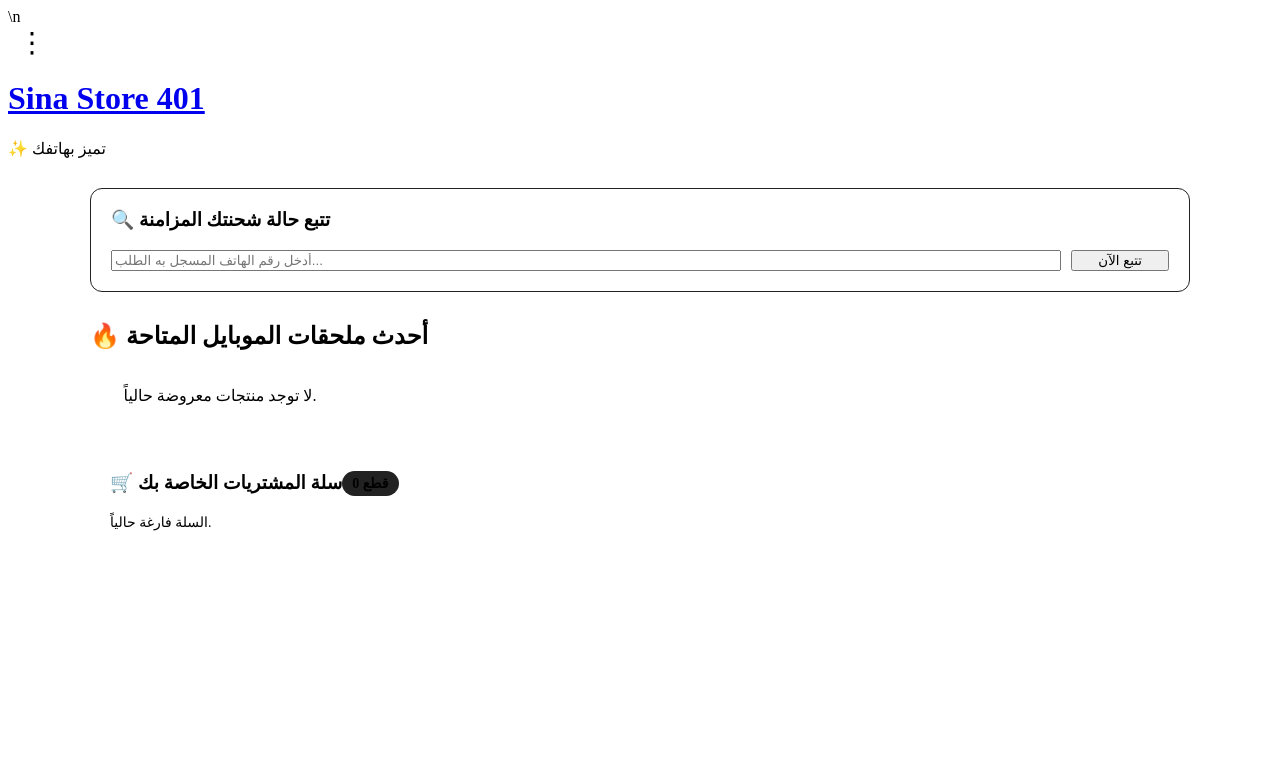
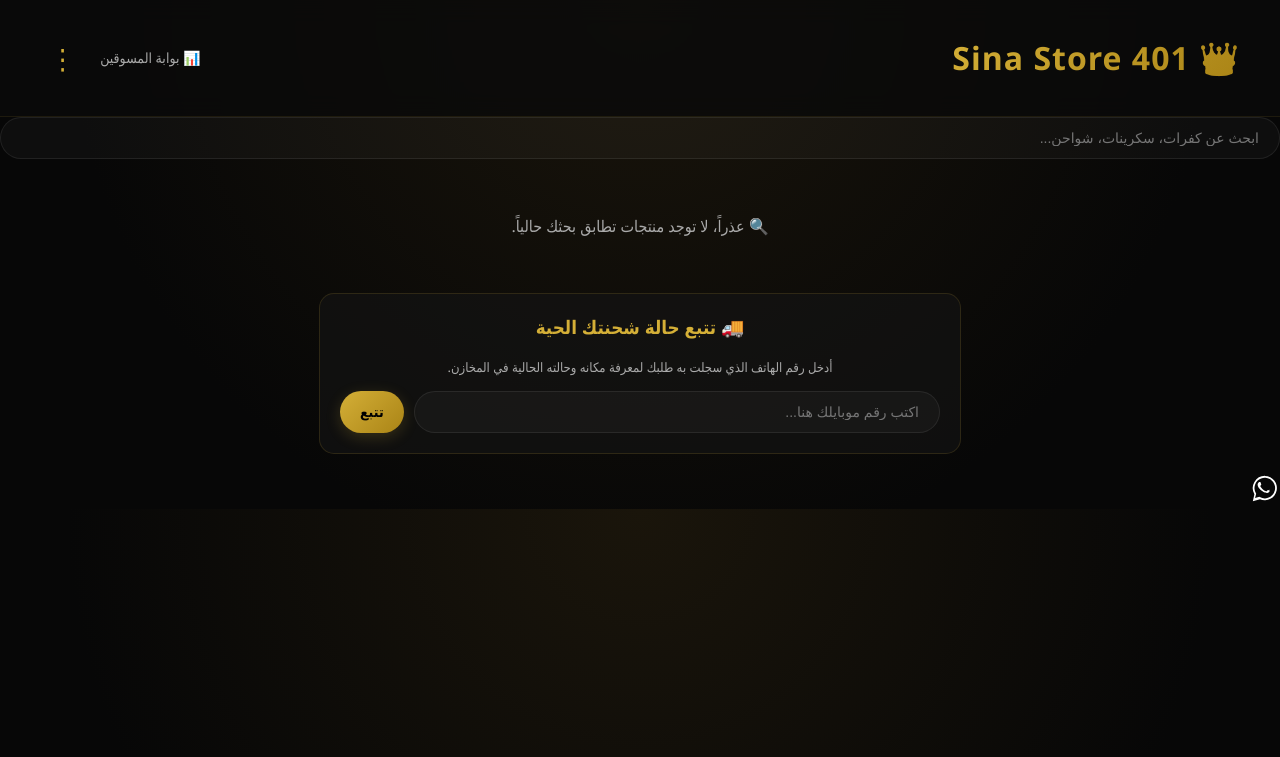
Before and after one commit to mosebh99/sina.401, a Flask app: page / in a window 1280 px wide. Shown: the top 757 px of the page. Run offline with Flask 3, Linux system fonts and the light colour scheme; data that the repository does not hold is empty; some libraries are stand-ins or nearby versions.

Commit message:
Update index.html

```diff
--- a/templates/index.html
+++ b/templates/index.html
@@ -1,230 +1,146 @@
 <!DOCTYPE html>
-<html lang=\"ar\" dir=\"rtl\">
+<html lang="ar" dir="rtl">
 <head>
-    <meta charset=\"UTF-8\">
-    <meta name=\"viewport\" content=\"width=device-width, initial-scale=1.0\">
-    <title>Sina 401 | متجر سينا لملحقات الموبايل</title>\n    <link rel=\"icon\" type=\"image/png\" href=\"/static/css/logo.png.jpeg\">
-    <link rel=\"stylesheet\" href=\"/static/css/style.css\">
+    <meta charset="UTF-8">
+    <meta name="viewport" content="width=device-width, initial-scale=1.0">
+    <title>Sina 401 | متجر سينا لملحقات الموبايل</title>
+    <link rel="icon" type="image/png" href="/static/css/logo.png.jpeg">
+    <link rel="stylesheet" href="/static/css/style.css?v=1.1">
     <style>
         .menu-dots { font-size: 28px; color: var(--primary); cursor: pointer; padding: 0 10px; user-select: none; }
         .dropdown-menu { display: none; position: absolute; top: 60px; left: 20px; background: #1a1a1a; border: 1px solid #333; border-radius: 8px; width: 200px; box-shadow: 0 5px 15px rgba(0,0,0,0.5); z-index: 1000; overflow: hidden; }
         .dropdown-menu a { display: block; padding: 12px 15px; color: #fff; text-decoration: none; transition: 0.2s; text-align: right; font-size: 14px; }
         .dropdown-menu a:hover { background: var(--primary); color: #000; }
         .dropdown-menu.show { display: block; }
-        .cart-section { background: var(--card-bg); border: 1px solid var(--card-border); padding: 20px; border-radius: 12px; margin-top: 30px; }
-        .grid-container { display: grid; grid-template-columns: repeat(auto-fill, minmax(250px, 1fr)); gap: 20px; margin-top: 20px; }
-        .product-card { background: rgba(15,15,15,0.8); border: 1px solid #222; border-radius: 12px; padding: 15px; text-align: center; transition: 0.3s; position: relative; }
-        .product-card:hover { border-color: var(--primary); transform: translateY(-5px); }
-        .product-card img { width: 100%; height: 200px; object-fit: cover; border-radius: 8px; }
-        .badge { position: absolute; top: 10px; right: 10px; background: var(--primary-gradient); color: #000; font-size: 11px; font-weight: bold; padding: 4px 10px; border-radius: 20px; }
+
+        /* تنسيق قسم السلة والمشتريات العائمة */
+        .cart-badge { background: var(--primary); color: #000; padding: 2px 8px; border-radius: 10px; font-size: 12px; font-weight: bold; margin-right: 5px; }
+        .track-box { max-width: 600px; margin: 20px auto; padding: 20px; background: var(--card-bg); border: 1px solid var(--card-border); border-radius: 15px; }
     </style>
 </head>
 <body>
 
     <header>
-        <div style="position: relative;">
-            <div class="menu-dots" onclick="toggleMenu(event)">⋮</div>
-            <div id="dropdown" class="dropdown-menu">
-                <a href="/login.html">🔐 لوحة الإدارة</a>
-                <a href="/marketers.html">📊 بوابة المسوقين</a>
+        <h1><a href="/">👑 Sina Store 401</a></h1>
+        <div class="nav-links" style="position: relative; display: flex; align-items: center; gap: 15px;">
+            <a href="/marketers.html">📊 بوابة المسوقين</a>
+            <span class="menu-dots" onclick="toggleDropdown(event)">⋮</span>
+            <div id="main-dropdown" class="dropdown-menu">
+                <a href="/login.html">🔐 لوحة الكاشير والمخزن</a>
+                <a href="#track-section">🔍 تتبع حالة شحنتك</a>
             </div>
         </div>
-        <h1><a href="/">Sina Store 401</a></h1>
-        <div class="nav-links">✨ تميز بهاتفك</div>
     </header>
 
-    <div class="container" style="max-width:1100px; margin:30px auto; padding:0 20px;">
-        <div style="background:var(--card-bg); border:1px solid #222; padding:20px; border-radius:12px; margin-bottom:30px;">
-            <h3 style="color:var(--primary); margin-top:0;">🔍 تتبع حالة شحنتك المزامنة</h3>
-            <div style="display:flex; gap:10px;">
-                <input type="text" id="track-phone" class="search-input" placeholder="أدخل رقم الهاتف المسجل به الطلب..." style="flex:1;">
-                <button class="btn-primary" onclick="trackUserOrder()" style="width:auto; margin-top:0; padding:0 25px;">تتبع الآن</button>
-            </div>
-            <div id="track-output"></div>
-        </div>
-
-        <h2 style="color:var(--primary); border-right:4px solid var(--primary); padding-right:10px;">🔥 أحدث ملحقات الموبايل المتاحة</h2>
-        <div class="grid-container" id="products-catalog">
-            <p style="text-align:center; color:var(--text-muted); width:100%;">⏳ جاري سحب المنتجات السحابية الحية...</p>
-        </div>
-
-        <div class="cart-section" id="cart-area">
-            <h3 style="color:var(--primary); margin-top:0; display:flex; justify-content:between; align-items:center;">
-                <span>🛒 سلة المشتريات الخاصة بك</span>
-                <span id="cart-count" style="font-size:14px; background:#222; padding:4px 10px; border-radius:20px; color:var(--primary);">0 قطع</span>
-            </h3>
-            <div id="cart-items-list" style="color:var(--text-muted); font-size:14px;">السلة فارغة حالياً، أضف بعض المنتجات!</div>
-
-            <div id="checkout-form-container" style="display:none; margin-top:20px; border-top:1px solid #222; padding-top:20px;">
-                <h4 style="color:#fff; margin-bottom:15px;">📋 أكمل بيانات الشحن لتأكيد طلبك</h4>
-                <form id="order-submit-form" style="display:flex; flex-direction:column; gap:12px;">
-                    <input type="text" id="cust-name" class="search-input" placeholder="اسمك الكامل..." required>
-                    <input type="tel" id="cust-phone" class="search-input" placeholder="رقم الهاتف للتواصل..." required>
-                    <input type="text" id="cust-address" class="search-input" placeholder="عنوان الشحن بالتفصيل (المحافظة/المدينة)..." required>
-                    <button type="submit" class="btn-primary">⚡ تأكيد وشحن الطلب فوراً</button>
-                </form>
-            </div>
-        </div>
+    <div class="search-container">
+        <input type="text" id="search-bar" class="search-input" placeholder="ابحث عن كفرات، سكرينات، شواحن..." oninput="filterProducts()">
     </div>
 
+    <main class="products-container" id="products-list">
+        <p style="text-align: center; color: var(--text-muted); grid-column: 1/-1; padding: 50px 0;">⏳ جاري تحميل معروضات المخزن الحية...</p>
+    </main>
+
+    <section id="track-section" class="track-box">
+        <h3 style="color: var(--primary); margin-top: 0; text-align: center;">🚚 تتبع حالة شحنتك الحية</h3>
+        <p style="color: var(--text-muted); font-size: 13px; text-align: center; margin-bottom: 15px;">أدخل رقم الهاتف الذي سجلت به طلبك لمعرفة مكانه وحالته الحالية في المخازن.</p>
+        <div style="display: flex; gap: 10px;">
+            <input type="text" id="track-phone" class="search-input" placeholder="اكتب رقم موبايلك هنا...">
+            <button class="btn-primary" onclick="trackClientOrder()" style="width: auto; margin-top: 0; padding: 0 20px; border-radius: 25px;">تتبع</button>
+        </div>
+        <div id="track-output"></div>
+    </section>
+
+    <a href="https://wa.me/201065653401" class="whatsapp-float" target="_blank" title="تواصل معنا مباشرة عبر واتساب">
+        <svg viewBox="0 0 32 32" style="width:30px; height:30px; fill:#fff;">
+            <path d="M16 2a13 13 0 0 0-11.3 19.5L3 29l7.7-2A13 13 0 1 0 16 2zm0 24a11 11 0 0 1-5.6-1.5l-.4-.2-4.6 1.2 1.2-4.5-.3-.4A11 11 0 1 1 16 26zM21.5 18c-.3-.2-1.7-.8-2-.9-.3-.1-.5-.2-.7.1s-.8.9-1 1.1-.4.2-.7.1a9.2 9.2 0 0 1-3.6-2.2 10.2 10.2 0 0 1-2.5-3.1c-.2-.3 0-.5.1-.7l.4-.4c.1-.2.2-.3.3-.4l.2-.3c.1-.2 0-.4 0-.5l-.7-1.7c-.2-.6-.5-.5-.7-.5h-.6c-.2 0-.5.1-.8.4a3.4 3.4 0 0 0-1.1 2.5 6 6 0 0 0 1.2 3.2 13.5 13.5 0 0 0 5.2 4.6c2.8 1.2 3.4.9 4 .9a3.4 3.4 0 0 0 2.3-1.6c.3-.8.3-1.4.2-1.6s-.3-.2-.6-.3z"/>
+        </svg>
+    </a>
+
     <script>
-        let currentProducts = [];
-        let cart = JSON.parse(localStorage.getItem('sina_cart')) || [];
+        let allProducts = [];
 
-        // 🔗 التقاط كود إحالة المسوق من الرابط تلقائياً وحفظه لحفظ عمولته
-        window.addEventListener('DOMContentLoaded', () => {
-            const urlParams = new URLSearchParams(window.location.search);
-            const refCode = urlParams.get('ref');
-            if (refCode) {
-                localStorage.setItem('active_marketer_id', refCode.trim());
-                console.log('📌 Active Marketer Captured:', refCode);
-            }
-            loadCatalog();
-            updateCartUI();
-        });
+        // تشغيل الـ Dropdown Menu
+        function toggleDropdown(e) {
+            e.stopPropagation();
+            document.getElementById('main-dropdown').classList.toggle('show');
+        }
+        window.onclick = function() {
+            document.getElementById('main-dropdown').classList.remove('show');
+        }
 
-        function toggleMenu(e) {
-            e.stopPropagation();
-            document.getElementById('dropdown').classList.toggle('show');
-        }
-        document.addEventListener('click', () => document.getElementById('dropdown').classList.remove('show'));
-
-        async function loadCatalog() {
+        // جلب السلع من السيرفر وعرضها بكروت متناسقة
+        async function loadStoreProducts() {
             try {
                 const res = await fetch('/api/products');
-                currentProducts = await res.json();
-                const container = document.getElementById('products-catalog');
-                container.innerHTML = '';
-
-                if(currentProducts.length === 0) {
-                    container.innerHTML = '<p style="color:var(--text-muted); text-align:center; width:100%;">لا توجد منتجات معروضة حالياً.</p>';
-                    return;
-                }
-
-                currentProducts.forEach(p => {
-                    container.innerHTML += `
-                        <div class="product-card">
-                            <span class="badge">${p.category || 'ملحقات'}</span>
-                            <img src="${p.image_url || '/static/css/logo.png.jpeg'}" onerror="this.src='/static/css/logo.png.jpeg'">
-                            <h3 style="color:#fff; font-size:16px; margin:10px 0 5px 0;">${p.name}</h3>
-                            <div style="color:var(--primary); font-weight:bold; margin-bottom:12px;">${p.selling_price} ج.م</div>
-                            <div style="display:flex; gap:5px;">
-                                <button class="btn-primary" onclick="addToCart(${p.id})" style="margin-top:0; font-size:12px; padding:8px;">🛒 أضف للسلة</button>
-                                <button class="btn-primary" onclick="window.location.href='/product_detail.html?id=${p.id}'" style="margin-top:0; font-size:12px; padding:8px; background:#222; color:#fff; border:1px solid #444;">👀 تفاصيل</button>
-                            </div>
-                        </div>
-                    `;
-                });
-            } catch(e) { console.error(e); }
+                allProducts = await res.json();
+                renderProducts(allProducts);
+            } catch(e) {
+                document.getElementById('products-list').innerHTML = `<p style="text-align:center; color:var(--danger); grid-column:1/-1;">❌ فشل جلب المنتجات السحابية.</p>`;
+            }
         }
 
-        function addToCart(id) {
-            const prod = currentProducts.find(p => p.id === id);
-            if(!prod) return;
-            const existing = cart.find(item => item.id === id);
-            if(existing) {
-                existing.quantity += 1;
-            } else {
-                cart.push({ id: prod.id, name: prod.name, selling_price: prod.selling_price, quantity: 1, commission: prod.commission });
-            }
-            localStorage.setItem('sina_cart', JSON.stringify(cart));
-            updateCartUI();
-        }
-
-        function updateCartUI() {
-            const list = document.getElementById('cart-items-list');
-            const countBadge = document.getElementById('cart-count');
-            const formContainer = document.getElementById('checkout-form-container');
-
-            if(cart.length === 0) {
-                list.innerHTML = 'السلة فارغة حالياً.';
-                countBadge.innerText = '0 قطع';
-                formContainer.style.display = 'none';
+        function renderProducts(list) {
+            const container = document.getElementById('products-list');
+            container.innerHTML = '';
+            if(list.length === 0) {
+                container.innerHTML = `<p style="text-align:center; color:var(--text-muted); grid-column:1/-1;">🔍 عذراً، لا توجد منتجات تطابق بحثك حالياً.</p>`;
                 return;
             }
-
-            let totalItems = 0;
-            let totalPrice = 0;
-            list.innerHTML = '';
-
-            cart.forEach((item, index) => {
-                totalItems += item.quantity;
-                totalPrice += (item.selling_price * item.quantity);
-                list.innerHTML += `
-                    <div style="display:flex; justify-content:space-between; background:#111; padding:10px; margin-bottom:8px; border-radius:6px;">
-                        <span>📦 ${item.name} (x${item.quantity})</span>
-                        <div style="display:flex; gap:10px; align-items:center;">
-                            <span style="color:var(--primary); font-weight:bold;">${item.selling_price * item.quantity} ج.م</span>
-                            <button onclick="removeFromCart(${index})" style="background:none; border:none; color:var(--danger); cursor:pointer;">❌</button>
+            list.forEach(p => {
+                container.innerHTML += `
+                    <div class="product-card">
+                        <span class="category-badge">${p.category || 'عام'}</span>
+                        <img src="${p.image_url || '/static/css/logo.png.jpeg'}" alt="${p.name}" onerror="this.src='/static/css/logo.png.jpeg'">
+                        <div class="product-info">
+                            <h3>${p.name}</h3>
+                            <p>${p.description || 'ملحقات موبايل ممتازة ومضمونة من متجرنا.'}</p>
+                            <div class="price-tag">${p.selling_price} ج.م</div>
+                            <button class="btn-primary" onclick="window.location.href='/product_detail.html?id=${p.id}'">🛒 عرض التفاصيل والشراء</button>
                         </div>
                     </div>
                 `;
             });
-
-            list.innerHTML += `<div style="text-align:left; font-size:16px; color:#fff; font-weight:bold; margin-top:10px;">💰 الإجمالي: <span style="color:var(--primary);">${totalPrice} ج.م</span></div>`;
-            countBadge.innerText = `${totalItems} قطع`;
-            formContainer.style.display = 'block';
         }
 
-        function removeFromCart(index) {
-            cart.splice(index, 1);
-            localStorage.setItem('sina_cart', JSON.stringify(cart));
-            updateCartUI();
+        // فلترة السلع فورياً أثناء الكتابة في خانة البحث
+        function filterProducts() {
+            const txt = document.getElementById('search-bar').value.toLowerCase().trim();
+            const filtered = allProducts.filter(p => p.name.toLowerCase().includes(txt) || (p.category && p.category.toLowerCase().includes(txt)));
+            renderProducts(filtered);
         }
 
-        document.getElementById('order-submit-form').addEventListener('submit', async function(e) {
-            e.preventDefault();
-            let totalPrice = cart.reduce((sum, item) => sum + (item.selling_price * item.quantity), 0);
-
-            const payload = {
-                customer_name: document.getElementById('cust-name').value.trim(),
-                customer_phone: document.getElementById('cust-phone').value.trim(),
-                customer_address: document.getElementById('cust-address').value.trim(),
-                total_price: totalPrice,
-                marketer_id: localStorage.getItem('active_marketer_id') || "مباشر بدون كود",
-                products: cart,
-                status: "قيد المراجعة"
-            };
-
-            try {
-                const res = await fetch('/api/orders', {
-                    method: 'POST',
-                    headers: { 'Content-Type': 'application/json' },
-                    body: JSON.stringify(payload)
-                });
-                if(res.ok) {
-                    alert('🎉 تم إرسال طلبك وحفظه بنجاح! يمكنك تتبعه برقم هاتفك في أي وقت.');
-                    cart = [];
-                    localStorage.removeItem('sina_cart');
-                    updateCartUI();
-                    document.getElementById('order-submit-form').reset();
-                }
-            } catch(e) { alert('❌ عذراً، فشل إرسال الطلب المزامَن.'); }
-        });
-
-        async function trackUserOrder() {
-            const phone = document.getElementById('track-phone').value.trim();
+        // خوارزمية تتبع الشحنات للعميل برقم التليفون
+        async function trackClientOrder() {
+            const phoneInput = document.getElementById('track-phone').value.trim();
             const out = document.getElementById('track-output');
-            if(!phone) { alert("أدخل رقم هاتفك أولاً!"); return; }
-            out.innerHTML = "🔍 جاري الفحص بالسجلات السحابية...";
+            if(!phoneInput) { alert("من فضلك أدخل رقم الهاتف المسجل به الطلب"); return; }
+            out.innerHTML = "<p style='color:var(--primary); margin-top:15px;'>🔍 جاري فحص حالة طلبك في سجلات المزامنة السحابية...</p>";
             try {
                 const res = await fetch('/api/orders');
                 const orders = await res.json();
-                let myOrders = orders.filter(o => o.customer_phone && o.customer_phone.trim() === phone);
+                let myOrders = orders.filter(o => o.customer_phone && o.customer_phone.trim() === phoneInput);
+
                 if(myOrders.length > 0) {
-                    let lastOrder = myOrders[0];
-                    out.innerHTML = `
-                        <div style="background:#111; padding:15px; border-radius:8px; border-right:4px solid var(--primary); margin-top:15px;">
-                            <p style="margin:5px 0;">📦 رقم أحدث شحنة: <strong>#${lastOrder.id}</strong></p>
-                            <p style="margin:5px 0;">🚦 الحالة: <span style="color:var(--primary); font-weight:bold;">🔄 ${lastOrder.status}</span></p>
-                            <p style="margin:5px 0;">💰 إجمالي الحساب: <strong>${lastOrder.total_price} ج.م</strong></p>
-                        </div>
-                    `;
+                    out.innerHTML = '';
+                    myOrders.forEach(myOrder => {
+                        out.innerHTML += `
+                            <div style="background:#141414; padding:15px; border-radius:8px; border-right:4px solid var(--primary); margin-top:15px; text-align:right;">
+                                <p style="margin:5px 0;">📦 رقم الشحنة: <strong>#${myOrder.id}</strong></p>
+                                <p style="margin:5px 0;">🚦 حالة الطلب الحالية: <span style="color:var(--primary); font-weight:bold;">🔄 ${myOrder.status || 'قيد المراجعة'}</span></p>
+                                <p style="margin:5px 0;">💰 إجمالي الحساب: <strong>${myOrder.total_price || 0} ج.م</strong></p>
+                            </div>
+                        `;
+                    });
                 } else {
-                    out.innerHTML = `<p style="color:var(--danger); text-align:center; margin-top:15px;">❌ لم نجد أي طلبات مسجلة بهذا الرقم.</p>`;
+                    out.innerHTML = `<p style="color:var(--danger); text-align:center; margin-top:15px;">❌ لم نجد أي طلبات مسجلة بهذا الرقم في السيستم.</p>`;
                 }
-            } catch(e) { out.innerHTML = "❌ فشل جلب بيانات التتبع."; }
+            } catch(e) {
+                out.innerHTML = `<p style="color:var(--danger); text-align:center; margin-top:15px;">❌ حدث خطأ أثناء جلب تفاصيل شحنتك.</p>`;
+            }
         }
+
+        // التنفيذ عند تحميل الصفحة بالكامل
+        window.addEventListener('DOMContentLoaded', loadStoreProducts);
     </script>
 </body>
 </html>
```
